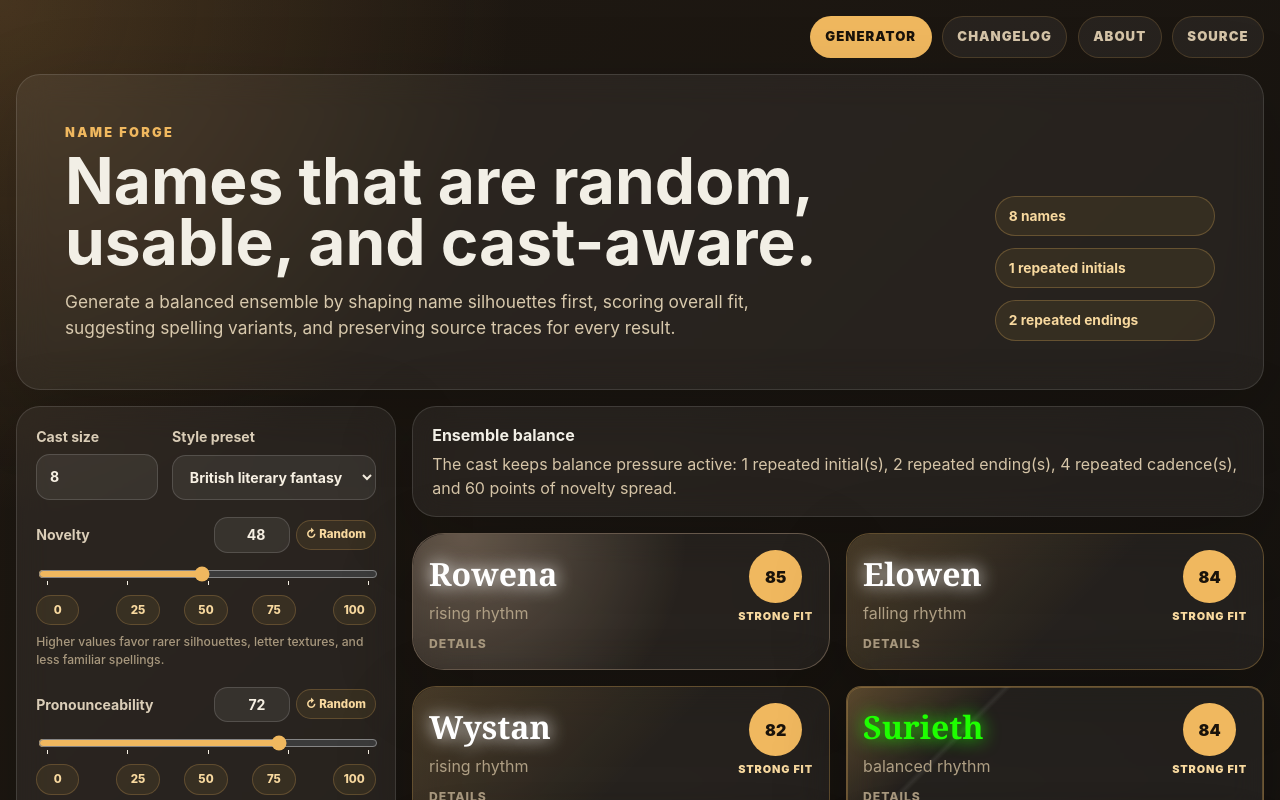
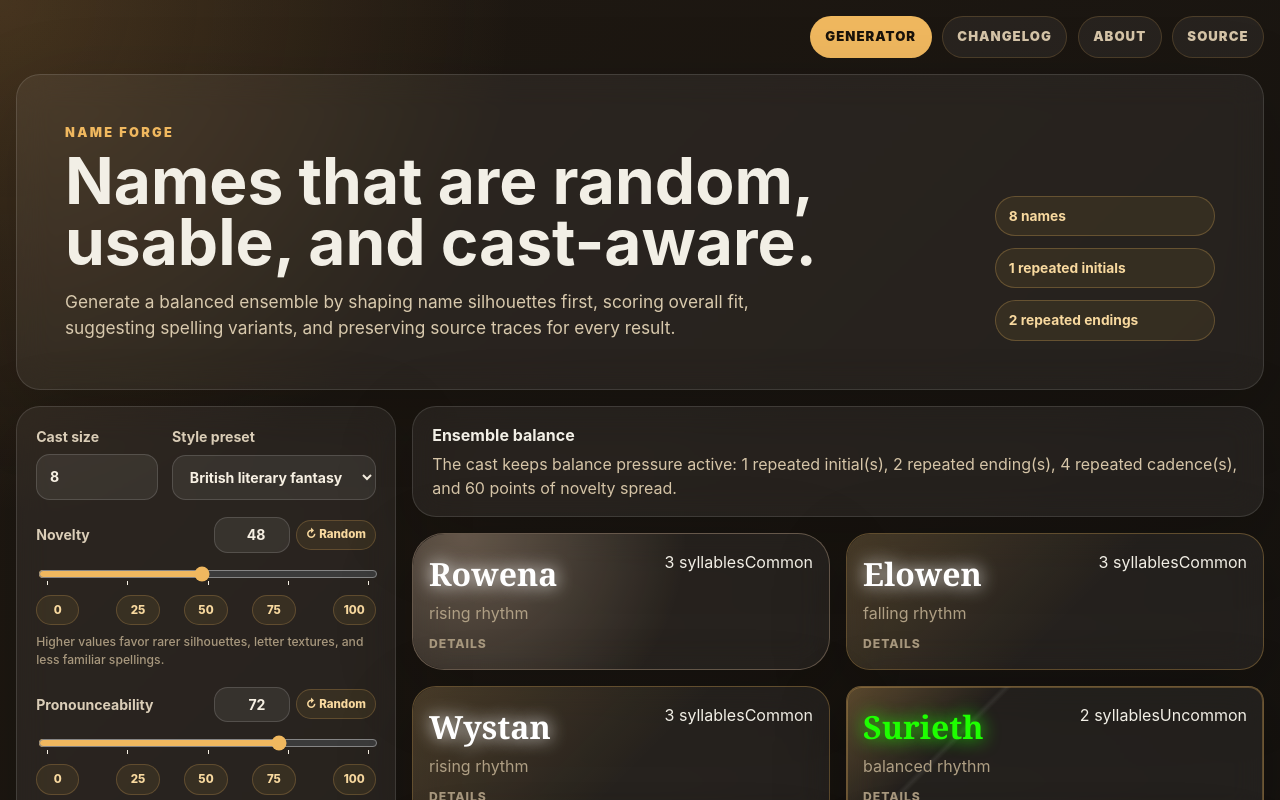
Before and after one commit to jaahay/name-forge, a React (Vite) app: page / in a window 1280 px wide. Shown: the top 800 px of the page. Built offline with nearby package versions, Linux system fonts and the light colour scheme.

Commit message:
Remove headline per-name score

```diff
--- a/src/ui/NameCard.tsx
+++ b/src/ui/NameCard.tsx
@@ -1,6 +1,6 @@
 import type { GeneratedName } from '../engine/types';
 import { rarityPresentation, scorePresentation } from './presentation';
-import { formatScore, rarityClassName, scoreBand, textureClassName } from './score';
+import { formatScore, rarityClassName, textureClassName } from './score';
 
 interface NameCardProps {
   name: GeneratedName;
@@ -8,25 +8,24 @@ interface NameCardProps {
 
 export function NameCard({ name }: NameCardProps) {
   const rarity = rarityPresentation[name.silhouette.rarityBand];
-  const fitBand = scoreBand(name.scores.overallFit);
 
   return (
     <details className={`name-card panel ${textureClassName(name.silhouette.texture)}`}>
       <summary className="name-card-summary">
         <div className="name-card-header">
           <div><h2 className={rarity.className}>{name.name}</h2><p>{name.silhouette.rhythm} rhythm</p></div>
-          <div className="score-summary" aria-label={`Overall fit score ${formatScore(name.scores.overallFit)}, ${fitBand}`}>
-            <span className="score-pill">{formatScore(name.scores.overallFit)}</span>
-            <span className="score-band">{fitBand}</span>
+          <div className="name-card-meta" aria-label={`${name.silhouette.syllableCount} syllables, ${rarity.label} rarity`}>
+            <span>{name.silhouette.syllableCount} syllables</span>
+            <span className={rarityClassName(name.silhouette.rarityBand)}>{rarity.label}</span>
           </div>
         </div>
         <span className="collapse-cue">Details</span>
       </summary>
-      <p className="score-note">Overall fit compares this selected candidate against your current dials; it is not a school grade or a percentile.</p>
-      <dl className="score-list" aria-label={`${name.name} score breakdown`}>
+      <p className="score-note">Diagnostics explain why this name was selected; they are not grades and are mostly useful when comparing close alternatives.</p>
+      <dl className="score-list" aria-label={`${name.name} diagnostic score breakdown`}>
         {scorePresentation.map((score) => <div key={`${name.id}-${score.key}`}><dt>{score.label}</dt><dd>{formatScore(name.scores[score.key])}</dd></div>)}
       </dl>
-      <div className="metadata"><span>{name.silhouette.syllableCount} syllables</span><span>{name.silhouette.texture} texture</span><span className={rarityClassName(name.silhouette.rarityBand)}>{rarity.label} rarity</span></div>
+      <div className="metadata"><span>{name.silhouette.texture} texture</span><span>{name.silhouette.targetLength} target</span><span>{name.silhouette.rarityBand} rarity target</span></div>
       <div><h3>Variants</h3><ul className="variants">{name.variants.map((variant) => <li key={`${name.id}-${variant.value}`}><span>{variant.value}</span><em>{variant.kind}</em></li>)}</ul></div>
       <details className="source-trace">
         <summary>Source trace</summary>
```
